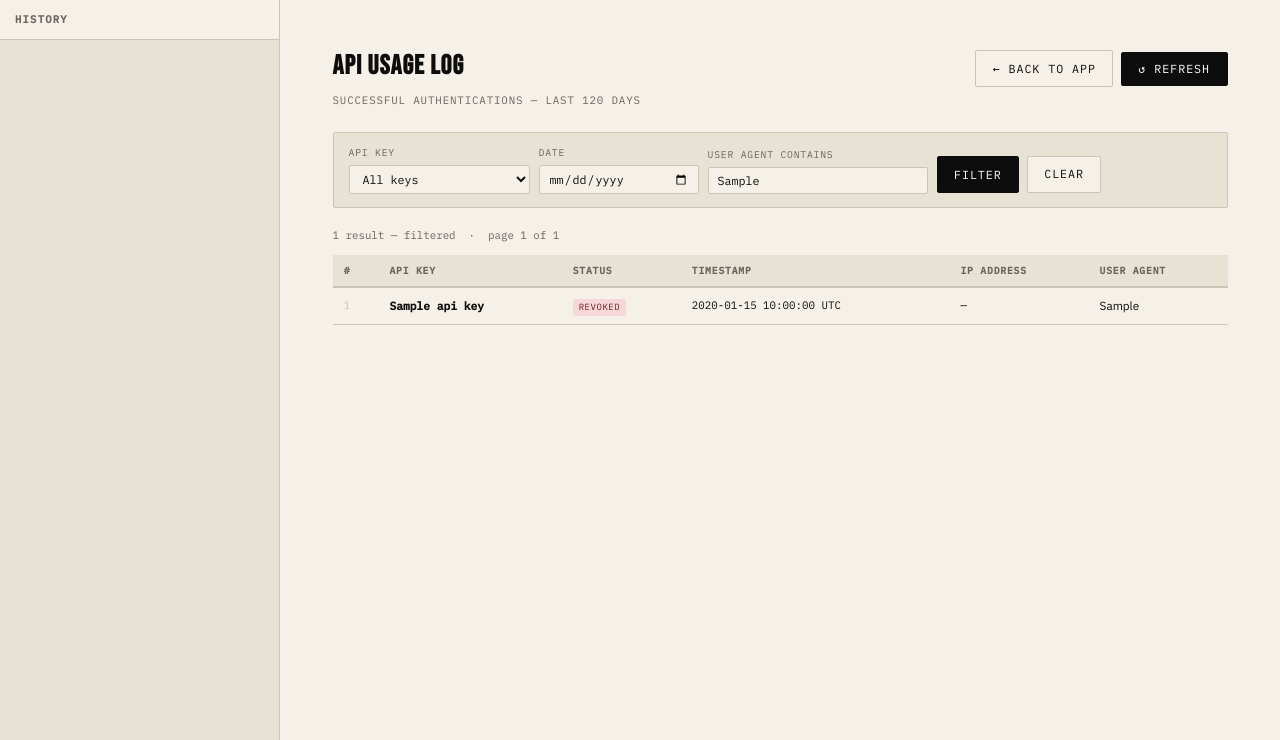
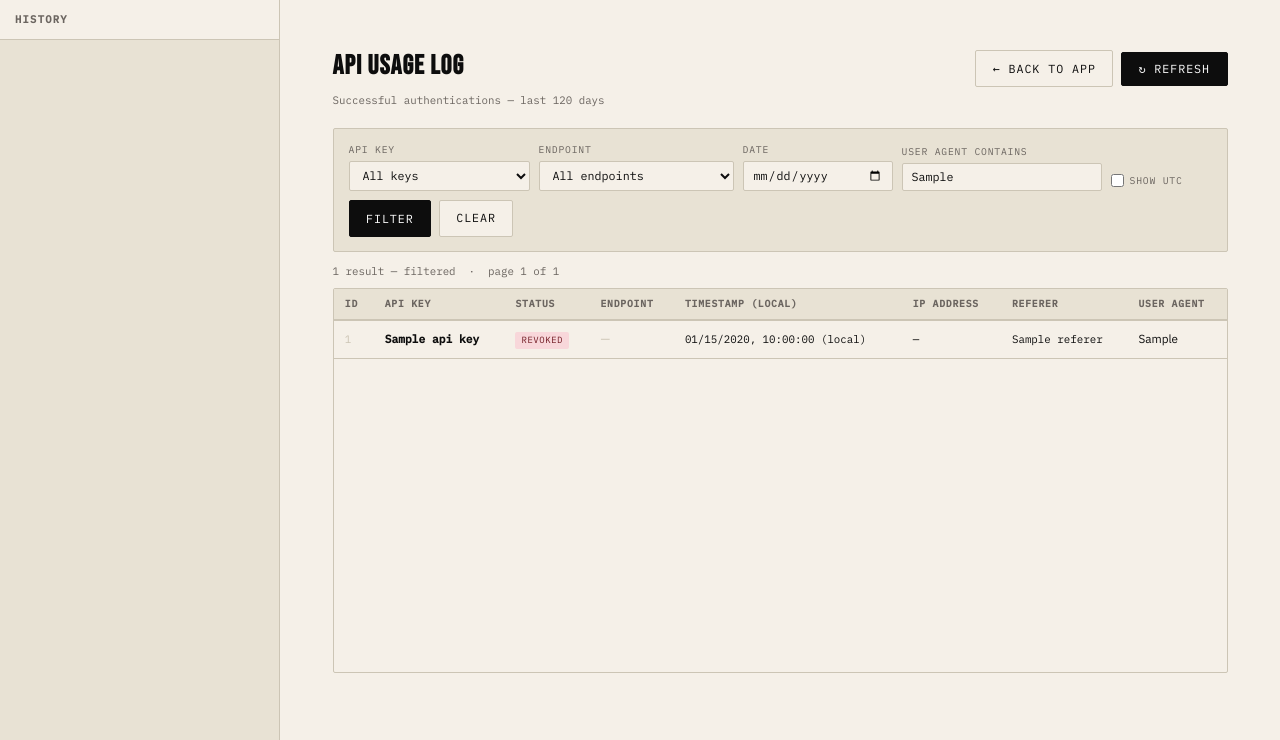
Before and after one commit to dmanpearl/breaking-news, a Django app: template templates/api/usage.html in a window 1280 px wide. Shown: the part 60-800 px from the top of the page. Run offline with Django 5.2, Linux system fonts and the light colour scheme; the template is opened without the code that fills it: most values are stand-ins (such as "Sample title", 1, 10 or a date in 2020).

Commit message:
feat(api): update api usage log view

```diff
--- a/api/admin.py
+++ b/api/admin.py
@@ -87,8 +87,8 @@ class APIKeyAdmin(admin.ModelAdmin):
 
 @admin.register(APIKeyUsage)
 class APIKeyUsageAdmin(admin.ModelAdmin):
-    list_display = ("api_key", "timestamp", "ip_address", "user_agent")
-    list_filter = ("api_key",)
+    list_display = ("api_key", "endpoint", "timestamp", "ip_address", "user_agent", "referer")
+    list_filter = ("api_key", "endpoint")
     readonly_fields = ("api_key", "timestamp", "ip_address", "user_agent")
     ordering = ("-timestamp",)
 
--- a/templates/api/usage.html
+++ b/templates/api/usage.html
@@ -5,24 +5,21 @@
 
 {% block extra_css %}
 <style>
+  /* ── Page shell ── */
   .usage-page {
     padding: 1.5rem 2rem 3rem;
-    max-width: 1200px;
+    max-width: 1300px;
+    display: flex;
+    flex-direction: column;
+    height: calc(100vh - var(--header-h) - 3rem);
   }
 
+  /* ── Title row ── */
   .usage-title-row {
     display: flex;
     align-items: flex-start;
     justify-content: space-between;
     gap: 1rem;
-    margin-bottom: 0;
-  }
-
-  .usage-title-actions {
-    display: flex;
-    gap: 0.5rem;
-    align-items: center;
-    padding-top: 0.35rem;
     flex-shrink: 0;
   }
 
@@ -39,13 +36,18 @@
     font-size: 0.72rem;
     color: var(--grey);
     margin-bottom: 0;
-    text-transform: uppercase;
-    letter-spacing: 0.08em;
+  }
+
+  .usage-title-actions {
+    display: flex;
+    gap: 0.5rem;
+    align-items: center;
+    padding-top: 0.35rem;
+    flex-shrink: 0;
   }
 
   /* ── Filter bar ── */
   .usage-filters {
-    margin-top: 1.5rem;
     display: flex;
     flex-wrap: wrap;
     gap: 0.6rem;
@@ -54,7 +56,9 @@
     border: 1px solid var(--border);
     border-radius: var(--radius);
     padding: 0.85rem 1rem;
-    margin-bottom: 1.25rem;
+    margin-top: 1.25rem;
+    margin-bottom: 0.75rem;
+    flex-shrink: 0;
   }
 
   .filter-group {
@@ -81,13 +85,30 @@
     border-radius: var(--radius);
     padding: 0.35rem 0.6rem;
     color: var(--ink);
-    min-width: 160px;
+    min-width: 150px;
     outline: none;
   }
 
   .filter-group select:focus,
-  .filter-group input:focus {
-    border-color: var(--action);
+  .filter-group input:focus { border-color: var(--action); }
+
+  .tz-toggle {
+    display: flex;
+    align-items: center;
+    gap: 0.4rem;
+    font-family: var(--mono);
+    font-size: 0.72rem;
+    color: var(--grey);
+    padding-bottom: 2px;
+    cursor: pointer;
+    user-select: none;
+  }
+
+  .tz-toggle input[type="checkbox"] {
+    accent-color: var(--action);
+    width: 13px;
+    height: 13px;
+    cursor: pointer;
   }
 
   .filter-actions {
@@ -102,12 +123,16 @@
     font-family: var(--mono);
     font-size: 0.72rem;
     color: var(--grey);
-    margin-bottom: 0.75rem;
+    margin-bottom: 0.5rem;
+    flex-shrink: 0;
   }
 
-  /* ── Table ── */
+  /* ── Scrollable table container with sticky header ── */
   .usage-table-wrap {
-    overflow-x: auto;
+    overflow: auto;
+    flex: 1 1 0;
+    border: 1px solid var(--border);
+    border-radius: var(--radius);
   }
 
   .usage-table {
@@ -117,6 +142,9 @@
   }
 
   .usage-table thead th {
+    position: sticky;
+    top: 0;
+    z-index: 2;
     font-family: var(--mono);
     font-size: 0.65rem;
     text-transform: uppercase;
@@ -127,16 +155,11 @@
     text-align: left;
     white-space: nowrap;
     background: var(--paper-dark);
+    box-shadow: 0 1px 0 var(--border);
   }
 
-  .usage-table tbody tr {
-    border-bottom: 1px solid var(--border);
-    transition: background 0.1s;
-  }
-
-  .usage-table tbody tr:hover {
-    background: var(--paper-dark);
-  }
+  .usage-table tbody tr { border-bottom: 1px solid var(--border); transition: background 0.1s; }
+  .usage-table tbody tr:hover { background: var(--paper-dark); }
 
   .usage-table td {
     padding: 0.55rem 0.75rem;
@@ -144,68 +167,39 @@
     color: var(--ink);
   }
 
-  .td-key {
-    font-family: var(--mono);
-    font-size: 0.75rem;
-    font-weight: 600;
-    white-space: nowrap;
-  }
+  .td-key     { font-family: var(--mono); font-size: 0.75rem; font-weight: 600; white-space: nowrap; }
+  .td-time    { font-family: var(--mono); font-size: 0.72rem; white-space: nowrap; color: var(--grey); }
+  .td-ip      { font-family: var(--mono); font-size: 0.72rem; white-space: nowrap; }
+  .td-ua      { font-size: 0.78rem; color: var(--grey); max-width: 260px; overflow: hidden; text-overflow: ellipsis; white-space: nowrap; }
+  .td-referer { font-family: var(--mono); font-size: 0.72rem; color: var(--grey); max-width: 200px; overflow: hidden; text-overflow: ellipsis; white-space: nowrap; }
+  .td-endpoint { white-space: nowrap; }
 
-  .td-time {
-    font-family: var(--mono);
-    font-size: 0.72rem;
-    white-space: nowrap;
-    color: var(--grey);
-  }
+  /* Endpoint badges */
+  .ep-badge  { display: inline-block; font-family: var(--mono); font-size: 0.62rem;
+               text-transform: uppercase; letter-spacing: 0.05em; padding: 0.15rem 0.45rem; border-radius: 2px; }
+  .ep-stream   { background: #d0ecff; color: #0b4a7a; }
+  .ep-messages { background: #e8f5e9; color: #1b5e20; }
+  .ep-health   { background: #fff3cd; color: #856404; }
+  .ep-docs     { background: #f3e8ff; color: #5b21b6; }
+  .ep-other    { background: var(--paper-dark); color: var(--grey); border: 1px solid var(--border); }
 
-  .td-ip {
-    font-family: var(--mono);
-    font-size: 0.72rem;
-    white-space: nowrap;
-  }
-
-  .td-ua {
-    font-size: 0.78rem;
-    color: var(--grey);
-    max-width: 340px;
-    overflow: hidden;
-    text-overflow: ellipsis;
-    white-space: nowrap;
-  }
-
-  .badge-active {
-    display: inline-block;
-    font-family: var(--mono);
-    font-size: 0.6rem;
-    text-transform: uppercase;
-    letter-spacing: 0.06em;
-    padding: 0.1rem 0.4rem;
-    border-radius: 2px;
-    background: #d4edda;
-    color: #155724;
-  }
-
-  .badge-revoked {
-    display: inline-block;
-    font-family: var(--mono);
-    font-size: 0.6rem;
-    text-transform: uppercase;
-    letter-spacing: 0.06em;
-    padding: 0.1rem 0.4rem;
-    border-radius: 2px;
-    background: #f8d7da;
-    color: #721c24;
-  }
+  .badge-active  { display: inline-block; font-family: var(--mono); font-size: 0.6rem;
+                   text-transform: uppercase; letter-spacing: 0.06em; padding: 0.1rem 0.4rem;
+                   border-radius: 2px; background: #d4edda; color: #155724; }
+  .badge-revoked { display: inline-block; font-family: var(--mono); font-size: 0.6rem;
+                   text-transform: uppercase; letter-spacing: 0.06em; padding: 0.1rem 0.4rem;
+                   border-radius: 2px; background: #f8d7da; color: #721c24; }
 
   /* ── Pagination ── */
   .usage-pagination {
     display: flex;
     align-items: center;
     gap: 0.4rem;
-    margin-top: 1.25rem;
+    margin-top: 1rem;
     font-family: var(--mono);
     font-size: 0.75rem;
     flex-wrap: wrap;
+    flex-shrink: 0;
   }
 
   .usage-pagination a,
@@ -219,21 +213,9 @@
     transition: background 0.1s;
   }
 
-  .usage-pagination a:hover {
-    background: var(--paper-dark);
-  }
-
-  .usage-pagination .current-page {
-    background: var(--ink);
-    color: var(--paper);
-    border-color: var(--ink);
-  }
-
-  .usage-pagination .disabled {
-    color: var(--border);
-    border-color: var(--border);
-    cursor: default;
-  }
+  .usage-pagination a:hover { background: var(--paper-dark); }
+  .usage-pagination .current-page { background: var(--ink); color: var(--paper); border-color: var(--ink); }
+  .usage-pagination .disabled { color: var(--border); border-color: var(--border); cursor: default; }
 
   .usage-empty {
     padding: 3rem 0;
@@ -241,8 +223,6 @@
     font-family: var(--mono);
     font-size: 0.8rem;
     color: var(--grey);
-    border: 1px solid var(--border);
-    border-radius: var(--radius);
   }
 </style>
 {% endblock %}
@@ -250,14 +230,15 @@
 {% block main_content %}
 <div class="usage-page">
 
+  <!-- Title -->
   <div class="usage-title-row">
     <div>
       <h1>API Usage Log</h1>
       <p class="usage-subtitle">Successful authentications — last 120 days</p>
     </div>
     <div class="usage-title-actions">
-      <a href="{% url 'messaging:index' %}" class="btn">← Back to App</a>
-      <button onclick="window.location.reload()" class="btn btn-primary">↺ Refresh</button>
+      <a href="{% url 'messaging:index' %}" class="btn">&#8592; Back to App</a>
+      <button onclick="window.location.reload()" class="btn btn-primary">&#8635; Refresh</button>
     </div>
   </div>
 
@@ -268,7 +249,8 @@
       <select name="key_id" id="key_id">
         <option value="">All keys</option>
         {% for key in all_keys %}
-        <option value="{{ key.pk }}" {% if selected_key_id == key.pk|stringformat:"s" %}selected{% endif %}>
+        <option value="{{ key.pk }}"
+          {% if selected_key_id == key.pk|stringformat:"s" %}selected{% endif %}>
           {{ key.label }}{% if not key.is_active %} (revoked){% endif %}
         </option>
         {% endfor %}
@@ -276,25 +258,35 @@
     </div>
 
     <div class="filter-group">
+      <label for="endpoint">Endpoint</label>
+      <select name="endpoint" id="endpoint">
+        <option value="">All endpoints</option>
+        {% for path, label in endpoint_choices %}
+        <option value="{{ path }}" {% if endpoint_filter == path %}selected{% endif %}>
+          {{ label }}
+        </option>
+        {% endfor %}
+      </select>
+    </div>
+
+    <div class="filter-group">
       <label for="date">Date</label>
-      <input
-        type="date"
-        name="date"
-        id="date"
-        value="{{ selected_date }}"
-      />
+      <input type="date" name="date" id="date" value="{{ selected_date }}" />
     </div>
 
     <div class="filter-group">
       <label for="user_agent">User Agent contains</label>
-      <input
-        type="text"
-        name="user_agent"
-        id="user_agent"
-        placeholder="e.g. curl, python, Mozilla"
-        value="{{ ua_filter }}"
-        style="min-width:220px;"
-      />
+      <input type="text" name="user_agent" id="user_agent"
+             placeholder="e.g. curl, python, Mozilla"
+             value="{{ ua_filter }}" style="min-width:200px;" />
+    </div>
+
+    <div class="filter-group" style="justify-content:flex-end;">
+      <label>&nbsp;</label>
+      <label class="tz-toggle" title="Toggle between your local time and UTC">
+        <input type="checkbox" id="utc-toggle" />
+        Show UTC
+      </label>
     </div>
 
     <div class="filter-actions">
@@ -306,8 +298,8 @@
   <!-- Summary -->
   <p class="usage-summary">
     {{ total_count }} result{{ total_count|pluralize }}
-    {% if selected_key_id or selected_date or ua_filter %}— filtered{% endif %}
-    &nbsp;·&nbsp; page {{ page_obj.number }} of {{ page_obj.paginator.num_pages }}
+    {% if selected_key_id or selected_date or ua_filter or endpoint_filter %}&mdash; filtered{% endif %}
+    &nbsp;&middot;&nbsp; page {{ page_obj.number }} of {{ page_obj.paginator.num_pages }}
   </p>
 
   <!-- Table -->
@@ -316,11 +308,13 @@
     <table class="usage-table">
       <thead>
         <tr>
-          <th>#</th>
+          <th>ID</th>
           <th>API Key</th>
           <th>Status</th>
-          <th>Timestamp</th>
+          <th>Endpoint</th>
+          <th class="ts-header">Timestamp</th>
           <th>IP Address</th>
+          <th>Referer</th>
           <th>User Agent</th>
         </tr>
       </thead>
@@ -328,7 +322,9 @@
         {% for row in page_obj.object_list %}
         <tr>
           <td class="td-time" style="color:var(--border);">{{ row.pk }}</td>
+
           <td class="td-key">{{ row.api_key.label }}</td>
+
           <td>
             {% if row.api_key.is_active %}
             <span class="badge-active">Active</span>
@@ -336,21 +332,55 @@
             <span class="badge-revoked">Revoked</span>
             {% endif %}
           </td>
-          <td class="td-time">{{ row.timestamp|date:"Y-m-d H:i:s" }} UTC</td>
-          <td class="td-ip">{{ row.ip_address|default:"—" }}</td>
-          <td class="td-ua" title="{{ row.user_agent }}">{{ row.user_agent|default:"—" }}</td>
+
+          <td class="td-endpoint">
+            {% with ep=row.endpoint %}
+            {% if "/stream" in ep %}
+              <span class="ep-badge ep-stream">Stream</span>
+            {% elif "/messages/latest" in ep %}
+              <span class="ep-badge ep-messages">Latest</span>
+            {% elif "/messages" in ep %}
+              <span class="ep-badge ep-messages">Messages</span>
+            {% elif "/health" in ep %}
+              <span class="ep-badge ep-health">Health</span>
+            {% elif "/docs" in ep or "/redoc" in ep %}
+              <span class="ep-badge ep-docs">Docs</span>
+            {% elif ep %}
+              <span class="ep-badge ep-other">{{ ep }}</span>
+            {% else %}
+              <span style="color:var(--border);">&#8212;</span>
+            {% endif %}
+            {% endwith %}
+          </td>
+
+          {# data-utc = formatted UTC string; data-iso = ISO 8601 for JS parsing #}
+          <td class="td-time ts-cell"
+              data-utc="{{ row.timestamp|date:'Y-m-d H:i:s' }} UTC"
+              data-iso="{{ row.timestamp|date:'c' }}">
+            {{ row.timestamp|date:"Y-m-d H:i:s" }} UTC
+          </td>
+
+          <td class="td-ip">{{ row.ip_address|default:"&#8212;" }}</td>
+
+          <td class="td-referer" title="{{ row.referer }}">
+            {{ row.referer|default:"&#8212;" }}
+          </td>
+
+          <td class="td-ua" title="{{ row.user_agent }}">
+            {{ row.user_agent|default:"&#8212;" }}
+          </td>
         </tr>
         {% endfor %}
       </tbody>
     </table>
   </div>
 
-  <!-- Pagination -->
+  <!-- Pagination — filter_qs preserves all active filters across page changes -->
   {% if page_obj.paginator.num_pages > 1 %}
   <nav class="usage-pagination">
     {% if page_obj.has_previous %}
-    <a href="?key_id={{ selected_key_id }}&date={{ selected_date }}&user_agent={{ ua_filter }}&page=1">&laquo; First</a>
-    <a href="?key_id={{ selected_key_id }}&date={{ selected_date }}&user_agent={{ ua_filter }}&page={{ page_obj.previous_page_number }}">&lsaquo; Prev</a>
+    <a href="?{{ filter_qs }}{% if filter_qs %}&{% endif %}page=1">&laquo; First</a>
+    <a href="?{{ filter_qs }}{% if filter_qs %}&{% endif %}page={{ page_obj.previous_page_number }}">&lsaquo; Prev</a>
     {% else %}
     <span class="disabled">&laquo; First</span>
     <span class="disabled">&lsaquo; Prev</span>
@@ -359,8 +389,8 @@
     <span class="current-page">{{ page_obj.number }}</span>
 
     {% if page_obj.has_next %}
-    <a href="?key_id={{ selected_key_id }}&date={{ selected_date }}&user_agent={{ ua_filter }}&page={{ page_obj.next_page_number }}">Next &rsaquo;</a>
-    <a href="?key_id={{ selected_key_id }}&date={{ selected_date }}&user_agent={{ ua_filter }}&page={{ page_obj.paginator.num_pages }}">Last &raquo;</a>
+    <a href="?{{ filter_qs }}{% if filter_qs %}&{% endif %}page={{ page_obj.next_page_number }}">Next &rsaquo;</a>
+    <a href="?{{ filter_qs }}{% if filter_qs %}&{% endif %}page={{ page_obj.paginator.num_pages }}">Last &raquo;</a>
     {% else %}
     <span class="disabled">Next &rsaquo;</span>
     <span class="disabled">Last &raquo;</span>
@@ -374,3 +404,44 @@
 
 </div>
 {% endblock %}
+
+{% block extra_js %}
+<script>
+(function () {
+  "use strict";
+  var toggle = document.getElementById("utc-toggle");
+  if (!toggle) return;
+
+  var PREF_KEY = "bn_usage_show_utc";
+  toggle.checked = localStorage.getItem(PREF_KEY) === "1";
+
+  function updateTimestamps() {
+    var showUtc = toggle.checked;
+    document.querySelectorAll(".ts-cell").forEach(function (cell) {
+      if (showUtc) {
+        cell.textContent = cell.dataset.utc;
+      } else {
+        var iso = cell.dataset.iso;
+        if (!iso) { cell.textContent = cell.dataset.utc; return; }
+        var d = new Date(iso);
+        var local = d.toLocaleString(undefined, {
+          year: "numeric", month: "2-digit", day: "2-digit",
+          hour: "2-digit", minute: "2-digit", second: "2-digit",
+          hour12: false
+        });
+        cell.textContent = local + " (local)";
+      }
+    });
+    var hdr = document.querySelector(".ts-header");
+    if (hdr) hdr.textContent = showUtc ? "Timestamp (UTC)" : "Timestamp (Local)";
+  }
+
+  toggle.addEventListener("change", function () {
+    localStorage.setItem(PREF_KEY, toggle.checked ? "1" : "0");
+    updateTimestamps();
+  });
+
+  updateTimestamps();
+})();
+</script>
+{% endblock %}
```
Also changed, not shown: api/models.py (+53 -1 lines), api/views.py (+47 -7 lines), core/management/commands/create_superuser_quick.py (+24 -9 lines), core/management/commands/list_users.py (added, +66 -0 lines), core/models.py (+21 -1 lines), README.md, api/migrations/0003_apikeyusage_endpoint_referer.py (added).
